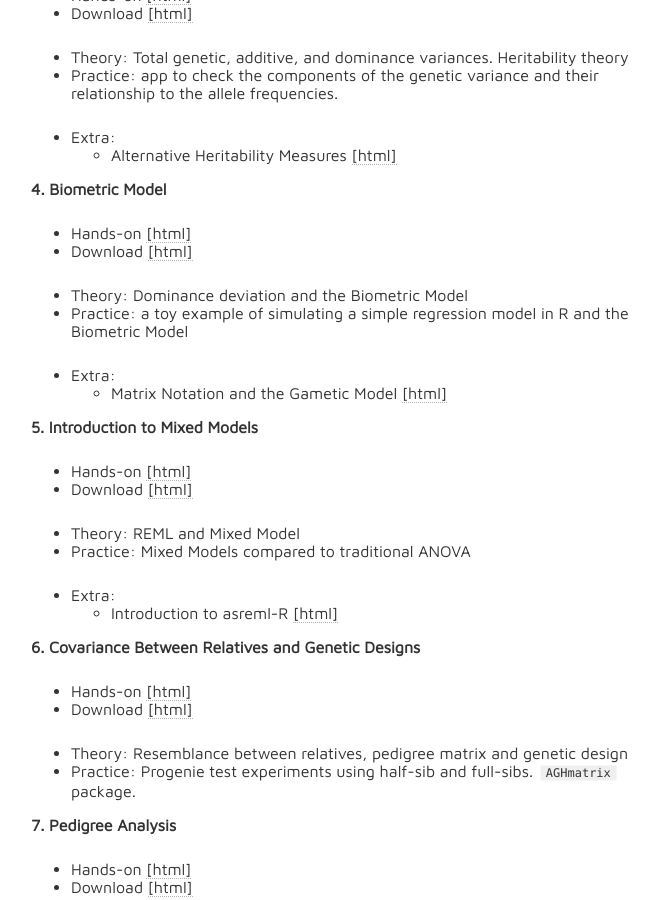
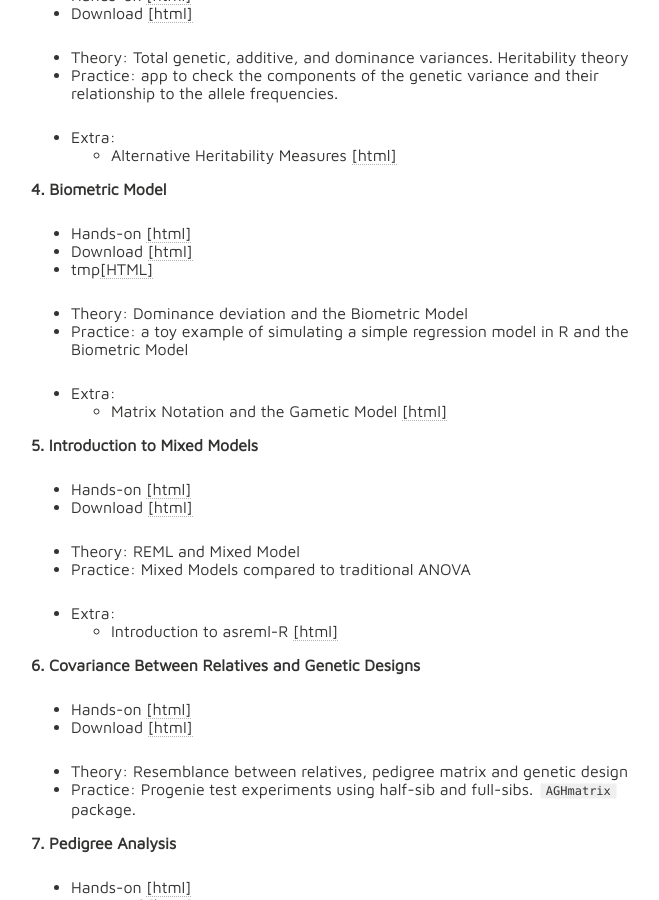
Before and after one commit to lfelipe-ferrao/lfelipe-ferrao.github.io, a Jekyll site: the page built from class/quantGenetic/index.md, in a window 1280 px wide and 900 px high, scrolled down 2407 px. Shown: the whole window, without its empty margins (289-948 px from the left). Built offline with Jekyll 4.4.1, drawn with Linux system fonts in a browser that asks for light colours; nearby versions of some CDN libraries; our own code applies the rules of GitHub Pages for plain Markdown files.

Commit message:
Update index.md

```diff
--- a/class/quantGenetic/index.md
+++ b/class/quantGenetic/index.md
@@ -86,6 +86,7 @@ It is an attempt to organize and make available to any student the class notes u
 
 - Hands-on [[html]](https://htmlpreview.github.io/?https://github.com/lfelipe-ferrao/lfelipe-ferrao.github.io/blob/master/class/quantGenetic/week6_BiometricModel_24.html)
 - Download [[html]](https://minhaskamal.github.io/DownGit/#/home?url=https://github.com/lfelipe-ferrao/lfelipe-ferrao.github.io/blob/master/class/quantGenetic/week6_BiometricModel_24.html)
+- tmp[[HTML]](https://www.dropbox.com/scl/fi/ltma7hqk4arw5w5f7xzmf/24_BiometricModel.html?rlkey=vptr5f27631eh99q1vt5im47s&st=yzo8xfqy&dl=0)
 
 - Theory: Dominance deviation and the Biometric Model
 - Practice: a toy example of simulating a simple regression model in R and the Biometric Model
```
